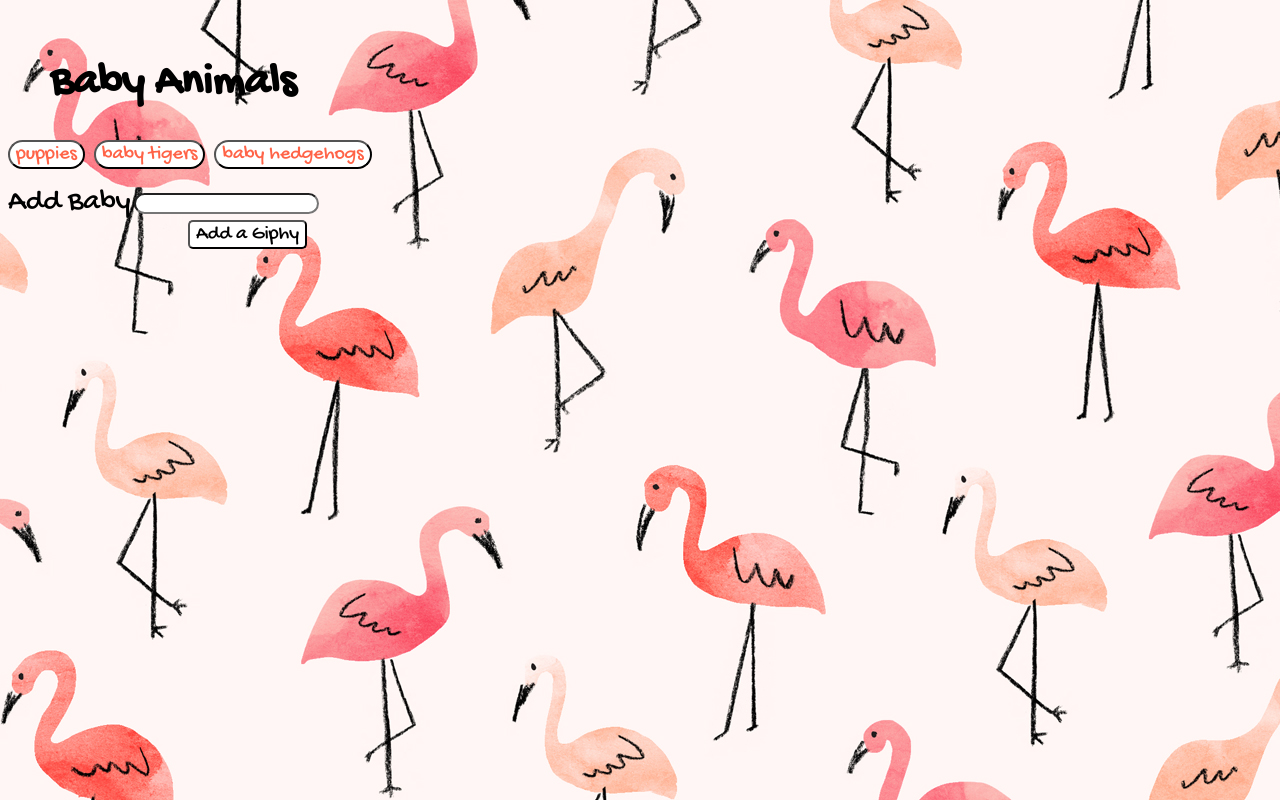
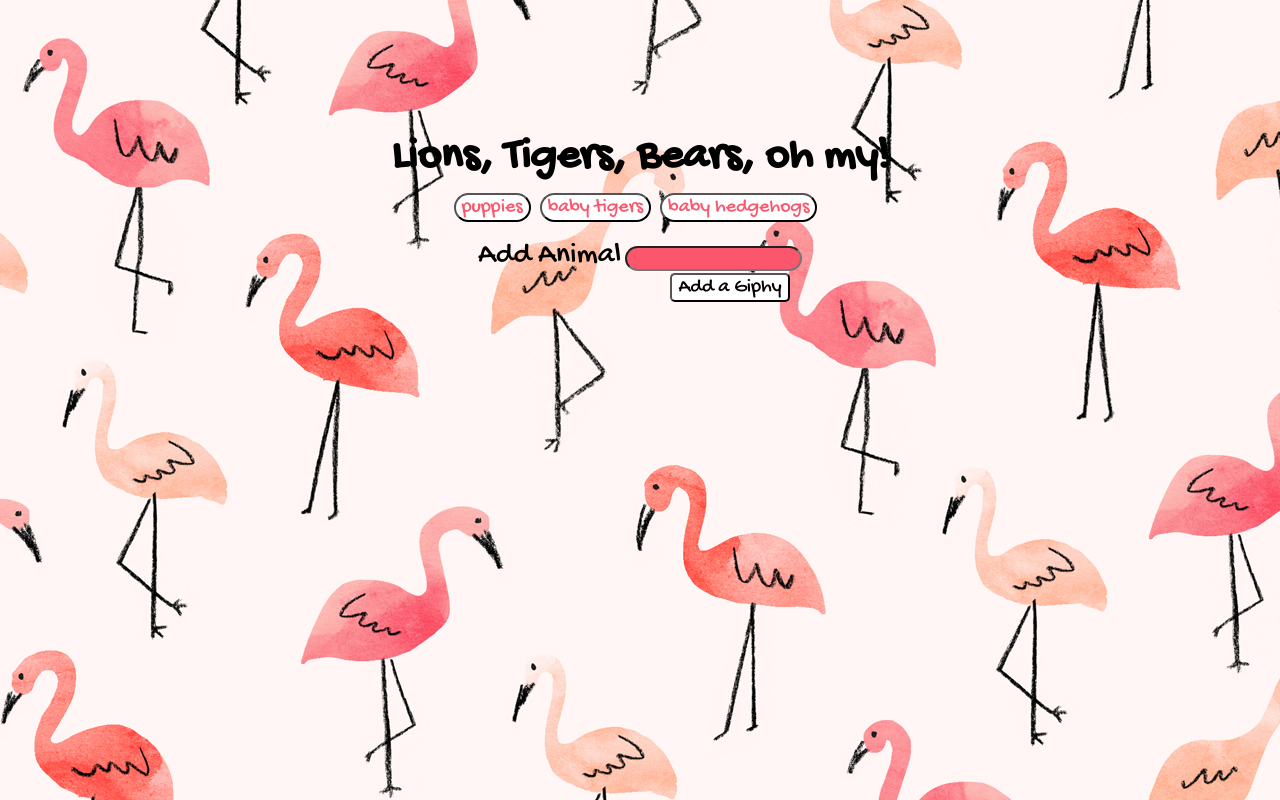
Before and after one commit to batlijo/giphy, a plain HTML site: page index.html in a window 1280 px wide. Drawn offline with nearby package versions, Linux system fonts and the light colour scheme.

Commit message:
fixed broken code and updated css

```diff
--- a/app.js
+++ b/app.js
@@ -1,9 +1,12 @@
-	var babies = ["puppies"," baby tigers", "baby hedgehogs"];
+	// array of topics which are baby animals yay
+	var babies = ["puppies", " baby tigers", "baby hedgehogs"];
 
-	function renderButtons(){
+	// a function that renders the buttons for this array
+	function renderButtons() {
 
 	    $("#baby-view").empty();
 
+	    // create for loop for array topic babies button which will append
 	    for (var i = 0; i < babies.length; i++) {
 
 	        var a = $("<button>");
@@ -14,6 +17,7 @@
 	    }
 	}
 
+	// on click event add button that pushes user input
 	$("#add-baby").on("click", function(event) {
 	    event.preventDefault();
 
@@ -25,12 +29,16 @@
 
 	renderButtons();
 
-	$("button").on("click", function() {
+	// this on click event button infiltrates the dom with giphy api
+	$(document).on("click", "button", function() {
 	    var babyButton = $(this).attr("data-name");
 	    console.log(babyButton)
 	    var queryURL = "https://api.giphy.com/v1/gifs/search?q=" +
 	        babyButton + "&api_key=dc6zaTOxFJmzC&limit=10";
 
+	    // ajax queries the giphy URL to grab the info and the done function
+	    // and for loop loops through the users results and displays the rating
+	    // for each giphy
 	    $.ajax({
 	        url: queryURL,
 	        method: "GET"
--- a/index.html
+++ b/index.html
@@ -8,12 +8,12 @@
 <body>
 
   <div class="container">
-    <h1>Baby Animals</h1>
+    <h1>Lions, Tigers, Bears, oh my!</h1>
 
     <div id="baby-view"></div>
 
     <form id="giphy-form">
-      <label for="user-input">Add Baby</label>
+      <label for="user-input">Add Animal</label>
       <input type="text" id="user-input"><br>
 
       <!-- Button triggers new giphy to be added -->
--- a/style.css
+++ b/style.css
@@ -2,18 +2,17 @@
 
 body {
 font-family: 'Gochi Hand', cursive;
-color: tomato;
+color: #fc566c;
 background-image: url("image1.jpg");
 background-size:auto;
-
+text-align: center;
 }
 
 h1 {
     color: black;
-    margin-bottom: 30px;
-    padding-top: 27px;
+    margin-bottom: 9px;
+    padding-top: 68px;
     font-size: 45px;
-    text-indent: 42px;
 }
 
 button.baby {
@@ -22,7 +21,7 @@ button.baby {
     font-size: 20px;
     border-radius: 20px;
     background-color: white;
-    color: tomato;
+    color: #fc566c;
 }
 
 form#giphy-form {
@@ -46,3 +45,15 @@ label {
     font-size: 30px;
     color: black;
 }
+input#user-input {
+    background-color: #fc566c;
+    color: #ffffff;
+    text-align: center;
+    font-family: 'Gochi Hand', cursive;
+    font-size: medium;
+}
+
+.container {
+    padding: 25px 0 25px 0;
+    border-radius: 25px;
+}
```
Lines whose indentation alone changed are shown as unchanged.
